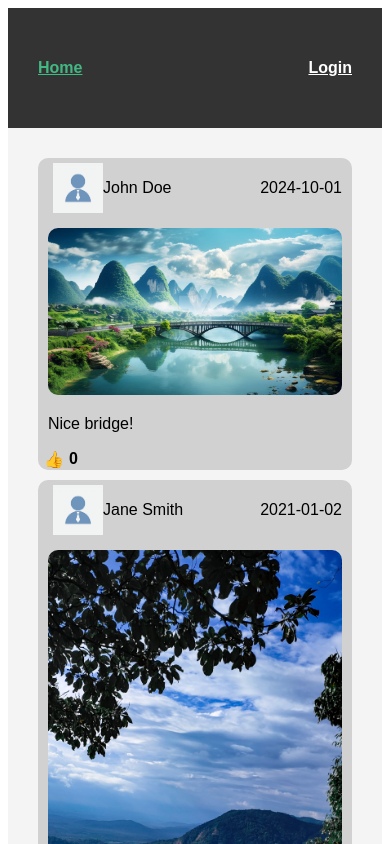
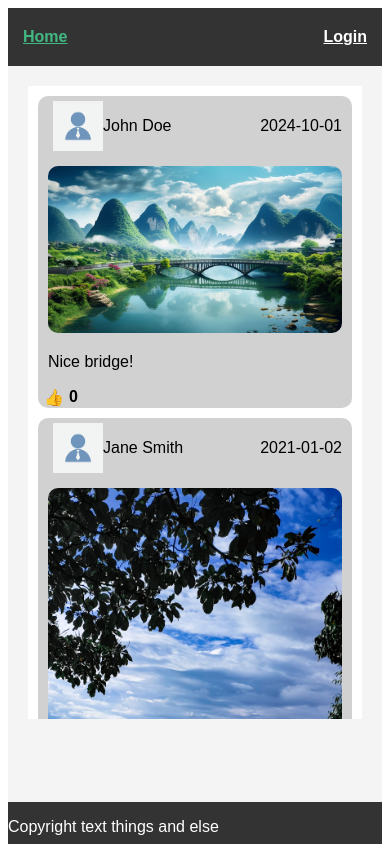
Before and after one commit to randmarl/wad_group_q_vue, a Vue app: page /#/ in a window 390 px wide. Shown: the top 844 px of the page. Built offline with nearby package versions, Linux system fonts and the light colour scheme.

Commit message:
getting the header and footer to stick to one place + makeing it mobile friendly

```diff
--- a/src/App.vue
+++ b/src/App.vue
@@ -23,15 +23,15 @@ export default {
 #app {
   display: flex;
   flex-direction: column;
-  min-height: 100vh;
+  height: 100vh;
+  justify-content: center;
+  align-items: stretch;
   font-family: Arial, sans-serif;
   background-color: #f4f4f4;
   margin: 0;
 	padding: 0;
 }
 nav {
-  flex: 0 0 60px;
-  padding: 30px;
   background-color: #333;
 	flex-direction: row;
 	justify-content: space-between;
@@ -41,6 +41,7 @@ nav {
 }
 
 nav a {
+  padding: 20px 15px;
   font-weight: bold;
 	color: white;
 }
@@ -55,8 +56,6 @@ main {
 }
 
 footer {
-  flex: 0 0 40px;
-  padding: 30px;
   background-color: #333;
 	flex-direction: row;
   color: white;
--- a/src/views/HomeView.vue
+++ b/src/views/HomeView.vue
@@ -1,8 +1,12 @@
 <template>
-    <div class="content">
-        <PostObject v-for="post in posts" :key="post.id" :post="post" @update-likes="updateLikes"/>
+    <div id="home">
+        <div class="sidepanel"></div>
+        <div class="content">
+            <PostObject v-for="post in posts" :key="post.id" :post="post" @update-likes="updateLikes"/>
+            <button class="reset-button" v-on:click="resetLikes"> Reset Likes </button>
+        </div>
+        <div class="sidepanel"></div>
     </div>
-    <button class="reset-button" v-on:click="resetLikes"> Reset Likes </button>
 </template>
 
 <script>
@@ -54,6 +58,22 @@ export default {
 </script>
 
 <style>
+#home {
+    display: flex;
+    flex-direction: row;
+    justify-content: space-around;
+    width: 100%;
+    height: 75vh;
+}
+.content {
+    background-color: white;
+	aspect-ratio: 3 / 4;
+	overflow-y: auto;
+}
+.side-panel {
+    flex: 1;
+    background-color: rgb(209, 209, 209);
+}
 .reset-button {
   margin: 20px 0;
   padding: 10px 20px;
```
